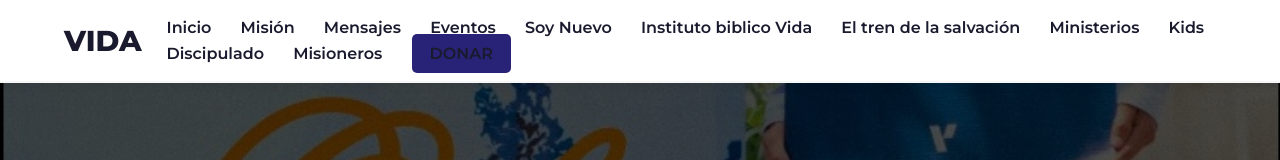
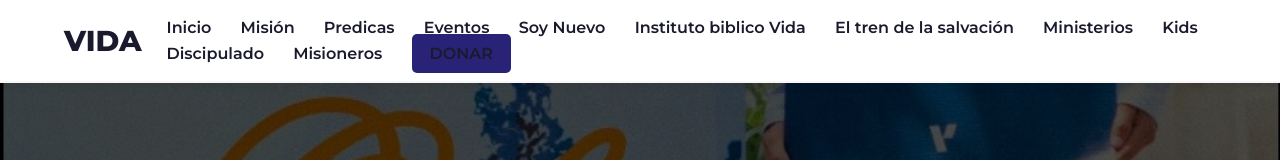
Before and after one commit to jessicaGarciaM/vida-web, a plain HTML site: page index.html in a window 1280 px wide. Shown: the top 160 px of the page. Drawn offline with Linux system fonts and the light colour scheme.

Commit message:
Update index.html

```diff
--- a/index.html
+++ b/index.html
@@ -17,7 +17,7 @@
         <nav class="nav">
             <a href="#inicio">Inicio</a>
             <a href="#mision">Misión</a>
-            <a href="#mensajes">Mensajes</a>
+            <a href="#mensajes">Predicas</a>
             <a href="#eventos">Eventos</a>
             <a href="#soy-nuevo">Soy Nuevo</a>
             <a href="#InstitutoVida">Instituto biblico Vida</a>
```
